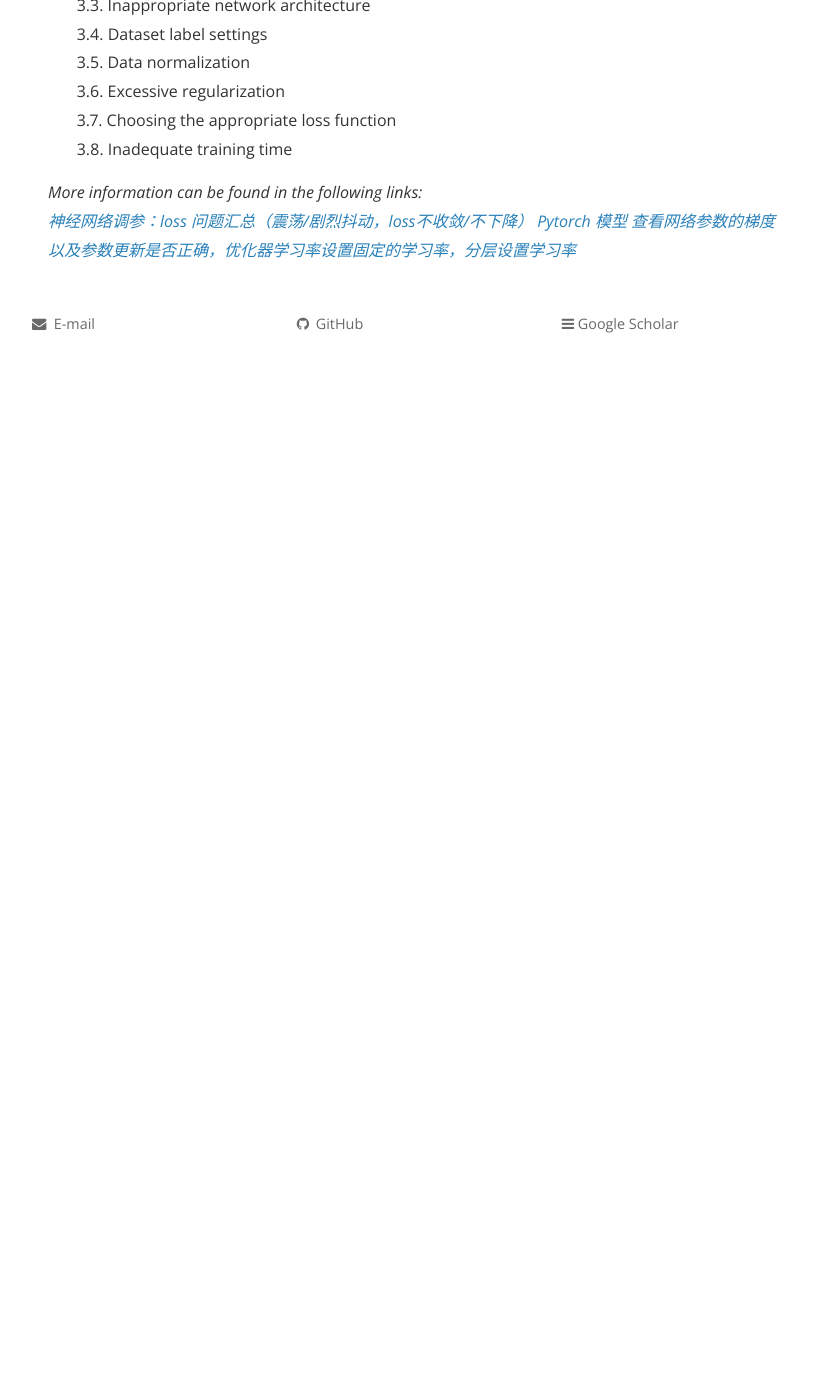
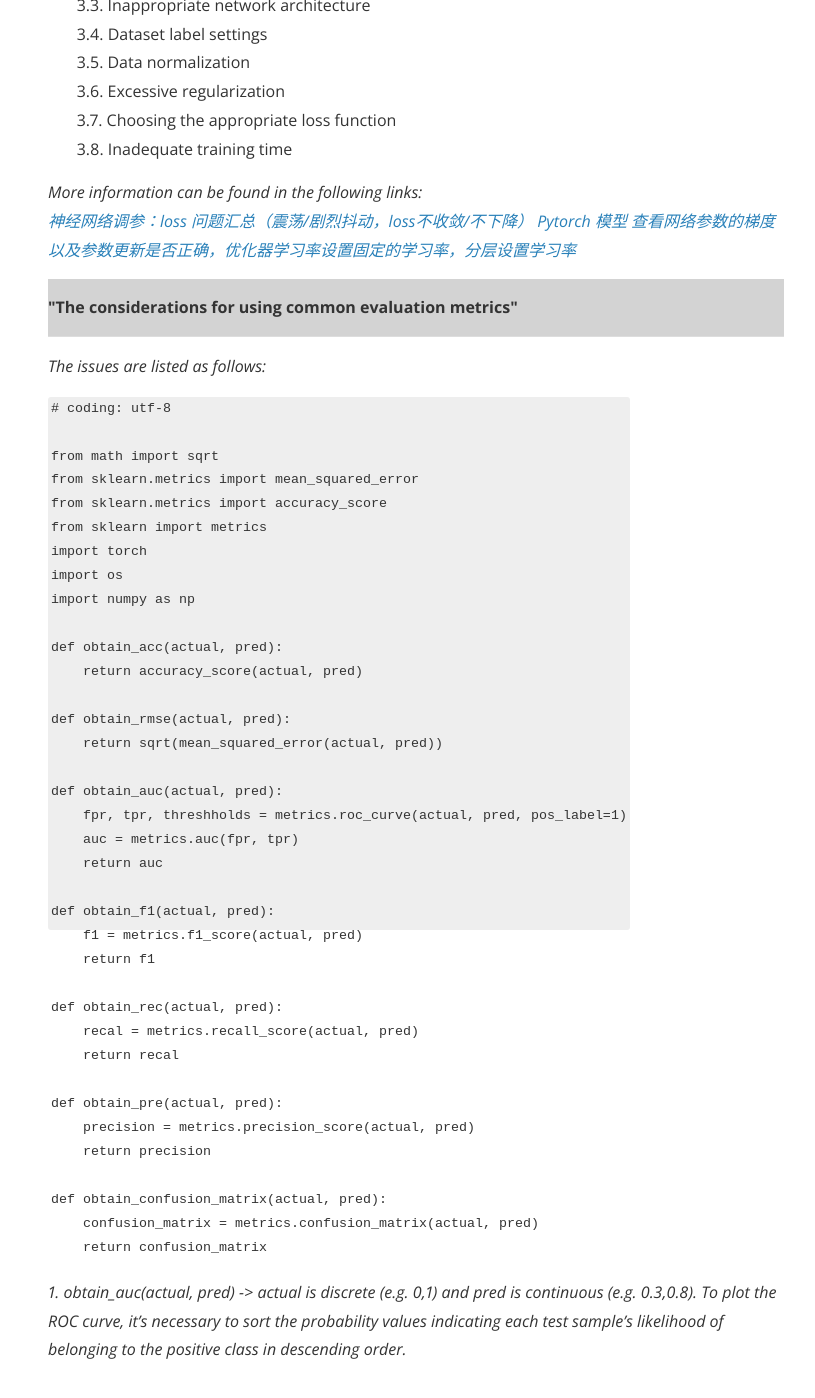
Before and after one commit to sosweetzhang/sosweetzhang.github.io, a Jekyll site: the page built from share/Experience/Summary_of_deep_learning_project_experience.md, in a window 1280 px wide and 1400 px high, scrolled down 1372 px. Shown: the whole window, without its empty margins (224-1039 px from the left). Built offline with Jekyll 4.4.1, drawn with Linux system fonts in a browser that asks for light colours; nearby versions of some CDN libraries; comment, search, counter and statistics services are not loaded; a style sheet for code colours, icons or effects is not loaded; before the commit the page ends 1755 px from its top, so only the background shows below that.

Commit message:
Update Summary_of_deep_learning_project_experience.md

````diff
--- a/share/Experience/Summary_of_deep_learning_project_experience.md
+++ b/share/Experience/Summary_of_deep_learning_project_experience.md
@@ -53,3 +53,50 @@ permalink: /share/Experience/231121_1/
 <em>More information can be found in the following links: </em><br>
 <em><a href="https://blog.csdn.net/ytusdc/article/details/107738749" title="">神经网络调参：loss 问题汇总（震荡/剧烈抖动，loss不收敛/不下降）</a> </em>
 <em><a href="https://blog.csdn.net/qq_41554005/article/details/119767740" title="">Pytorch 模型 查看网络参数的梯度以及参数更新是否正确，优化器学习率设置固定的学习率，分层设置学习率</a> </em>
+
+
+
+<table><tr><td bgcolor=lightgray><strong>"The considerations for using common evaluation metrics" </strong></td></tr></table>
+
+<em>The issues are listed as follows:</em>
+
+```python
+# coding: utf-8
+
+from math import sqrt
+from sklearn.metrics import mean_squared_error
+from sklearn.metrics import accuracy_score
+from sklearn import metrics
+import torch
+import os
+import numpy as np
+
+def obtain_acc(actual, pred):
+    return accuracy_score(actual, pred)
+
+def obtain_rmse(actual, pred):
+    return sqrt(mean_squared_error(actual, pred))
+
+def obtain_auc(actual, pred):
+    fpr, tpr, threshholds = metrics.roc_curve(actual, pred, pos_label=1)
+    auc = metrics.auc(fpr, tpr)
+    return auc
+
+def obtain_f1(actual, pred):
+    f1 = metrics.f1_score(actual, pred)
+    return f1
+
+def obtain_rec(actual, pred):
+    recal = metrics.recall_score(actual, pred)
+    return recal
+
+def obtain_pre(actual, pred):
+    precision = metrics.precision_score(actual, pred)
+    return precision
+
+def obtain_confusion_matrix(actual, pred):
+    confusion_matrix = metrics.confusion_matrix(actual, pred)
+    return confusion_matrix
+```
+
+_1. obtain_auc(actual, pred) -> actual is discrete (e.g. 0,1) and pred is continuous (e.g. 0.3,0.8). To plot the ROC curve, it's necessary to sort the probability values indicating each test sample's likelihood of belonging to the positive class in descending order._
````
